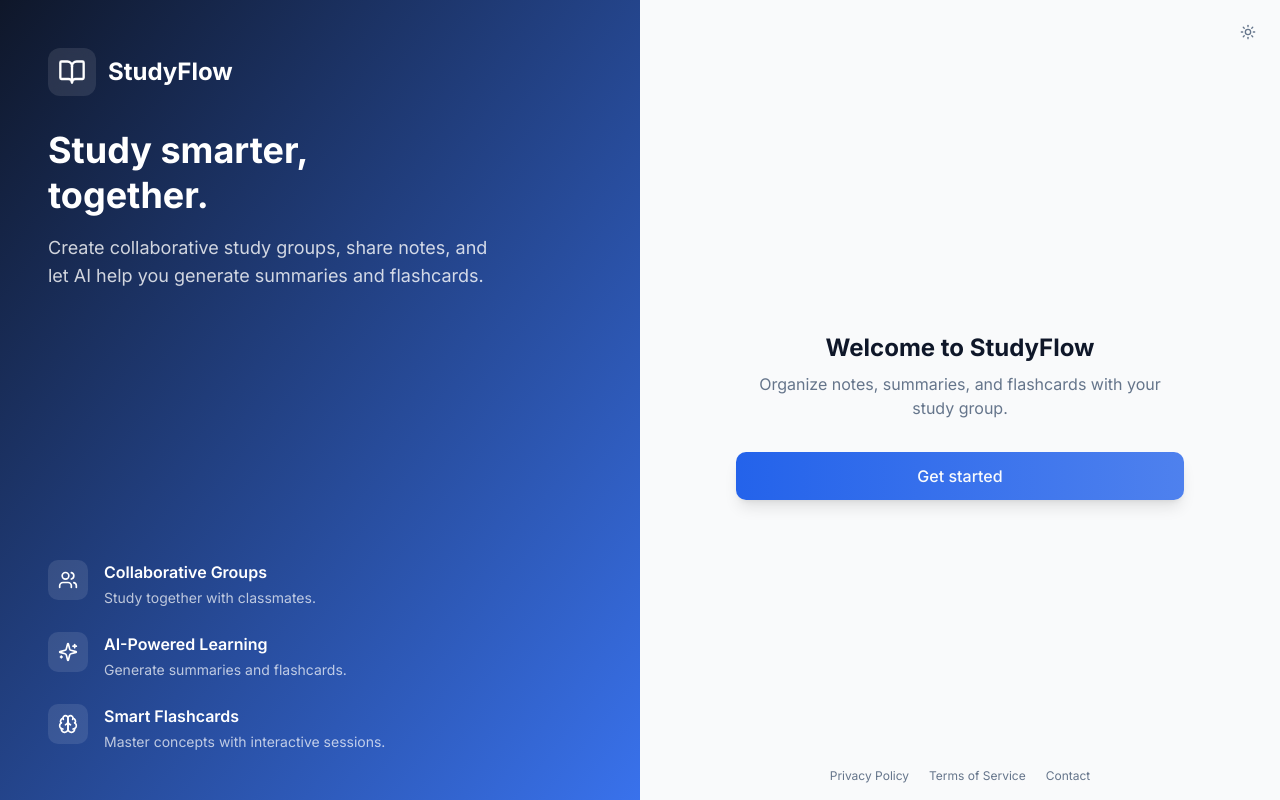
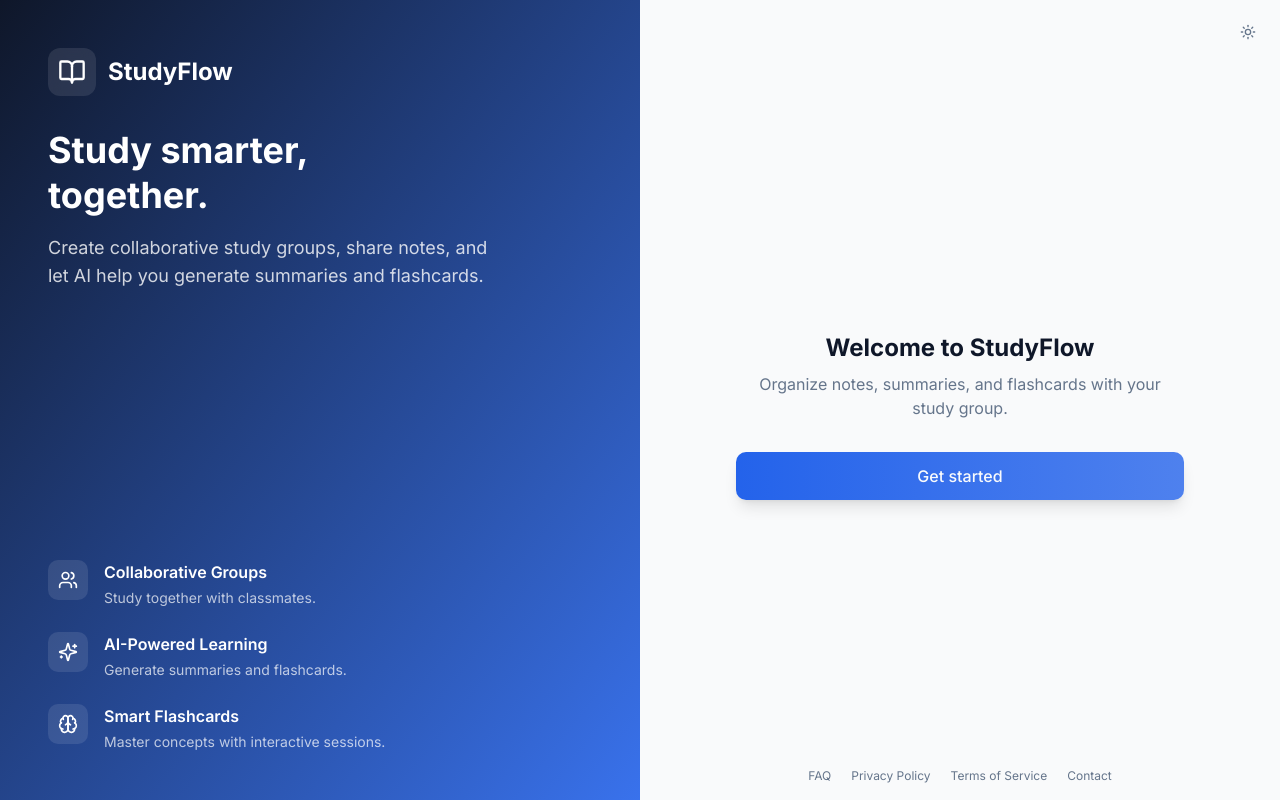
Before and after one commit to KuanKongy/StudyFlow, a React (Vite) app in the folder frontend/: page /login in a window 1280 px wide. Built offline with nearby package versions, Linux system fonts and the light colour scheme; no server answers; the HTML template or start-up script is replaced by a standard one.

Commit message:
Footer fix

```diff
--- a/frontend/src/pages/Login.tsx
+++ b/frontend/src/pages/Login.tsx
@@ -89,6 +89,7 @@ export default function Login() {
           aria-label="Footer"
           className="absolute bottom-4 inset-x-0 flex flex-wrap items-center justify-center gap-x-5 gap-y-1 text-xs text-muted-foreground"
         >
+          <Link to="/faq" className="hover:text-foreground">FAQ</Link>
           <Link to="/privacy" className="hover:text-foreground">Privacy Policy</Link>
           <Link to="/terms" className="hover:text-foreground">Terms of Service</Link>
           <Link to="/contact" className="hover:text-foreground">Contact</Link>
```
